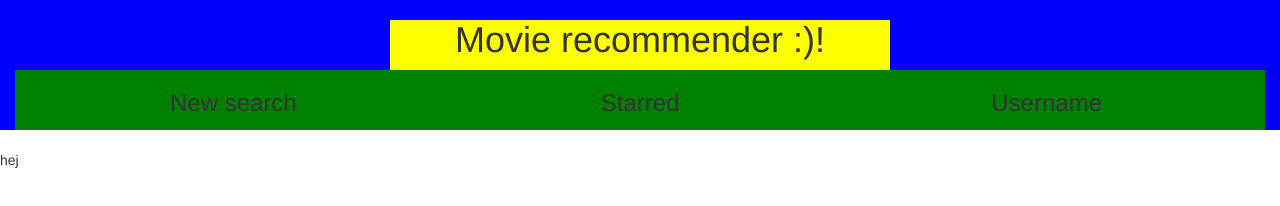
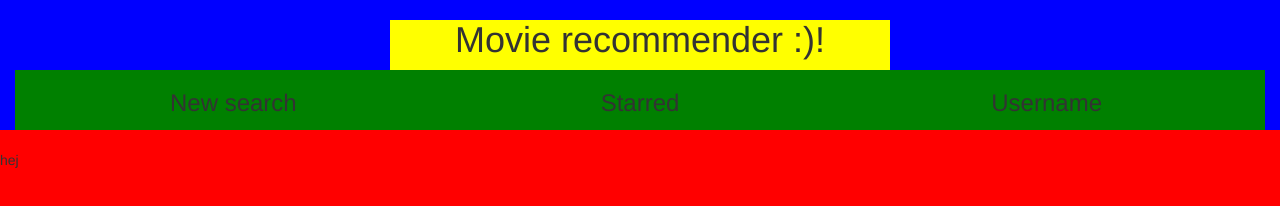
Before and after one commit to hoevik/01movieRecommend, a website: page views/index.html in a window 1280 px wide. Drawn offline with Linux system fonts and the light colour scheme; files that its build step writes are made by us from their sources; files whose address does not match are found by name.

Commit message:
added 100vh to search box in css

```diff
--- a/public/styles/styles.css
+++ b/public/styles/styles.css
@@ -21,4 +21,6 @@
 }
 .searchDiv {
 padding-top: 150px;
+height: 100vh;
+background-color: red;
 }
```
